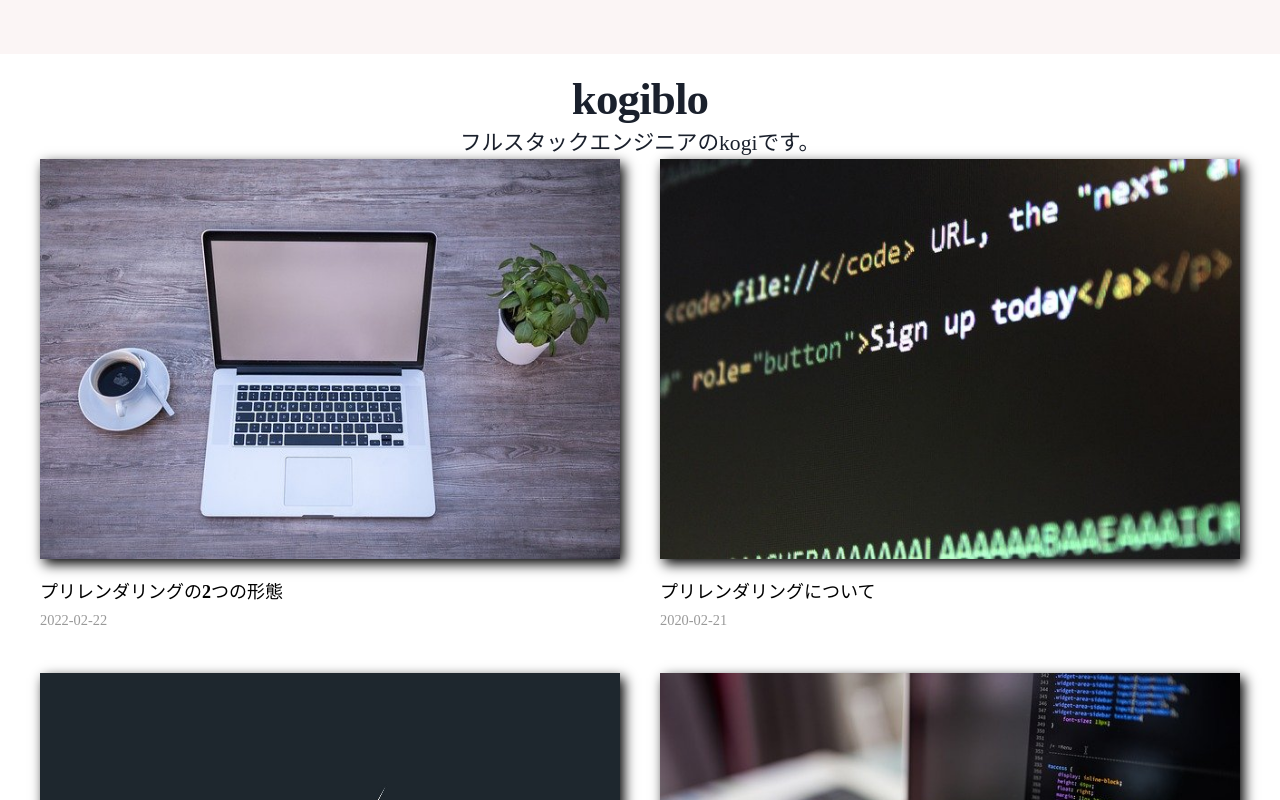
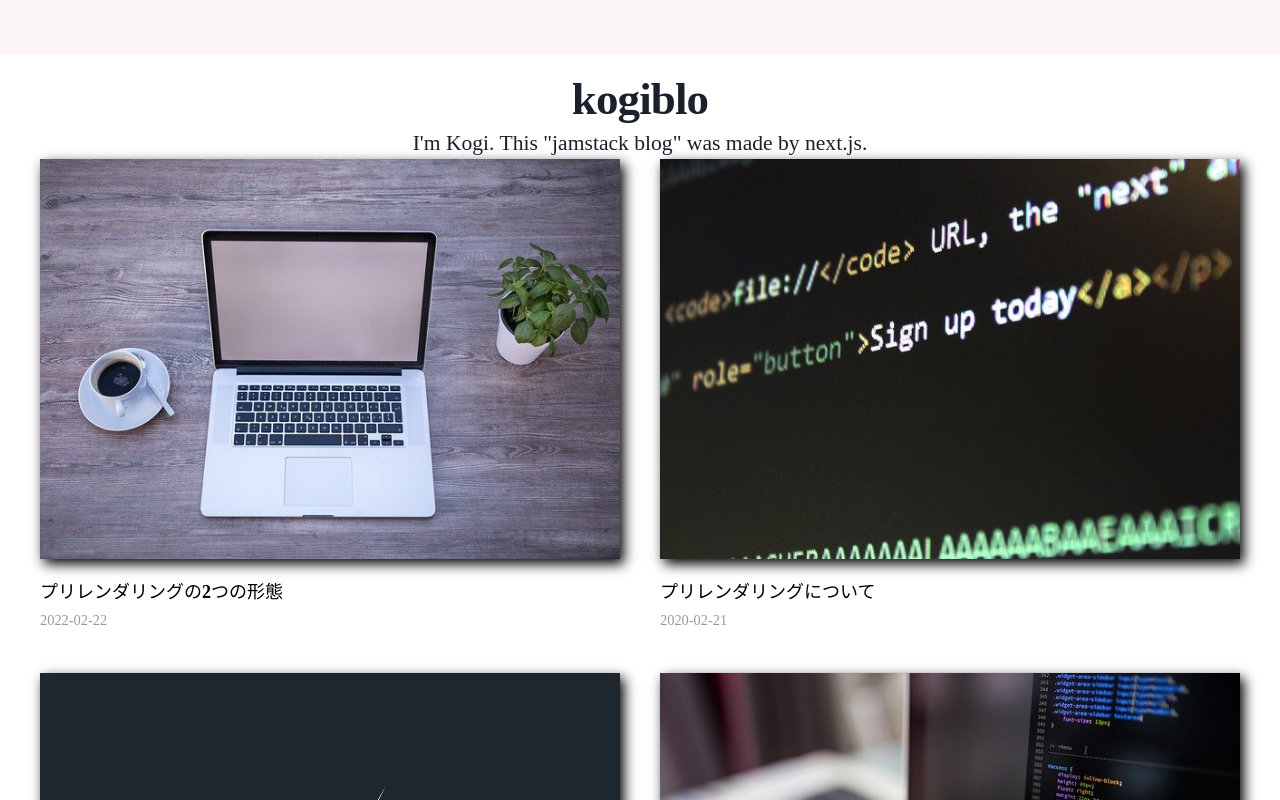
Before and after one commit to koagie/nextjs-blog, a Next.js app: page / in a window 1280 px wide. Shown: the top 800 px of the page. Built offline with nearby package versions, Linux system fonts and the light colour scheme; a web font is replaced by a local one.

Commit message:
fix_change top comment

```diff
--- a/pages/index.js
+++ b/pages/index.js
@@ -26,7 +26,7 @@ export default function home({ allPostsData }) {
       </Head>
       <section className={`${utilStyle.headingMd} ${utilStyle.padding1px}`}>
         <p>
-        フルスタックエンジニアのkogiです。
+          I'm Kogi. This "jamstack blog" was made by next.js.
         </p>
       </section>
 
```
